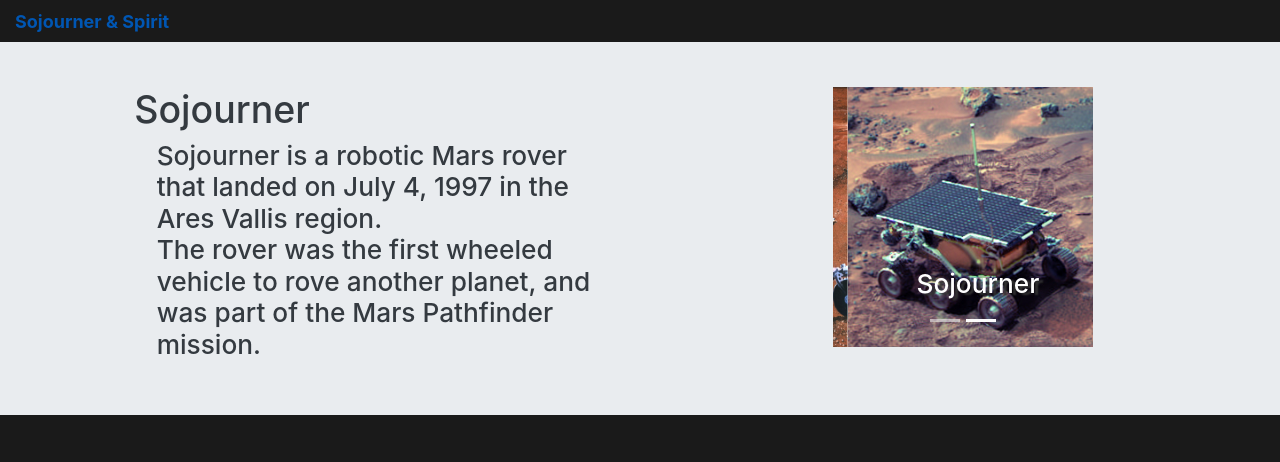
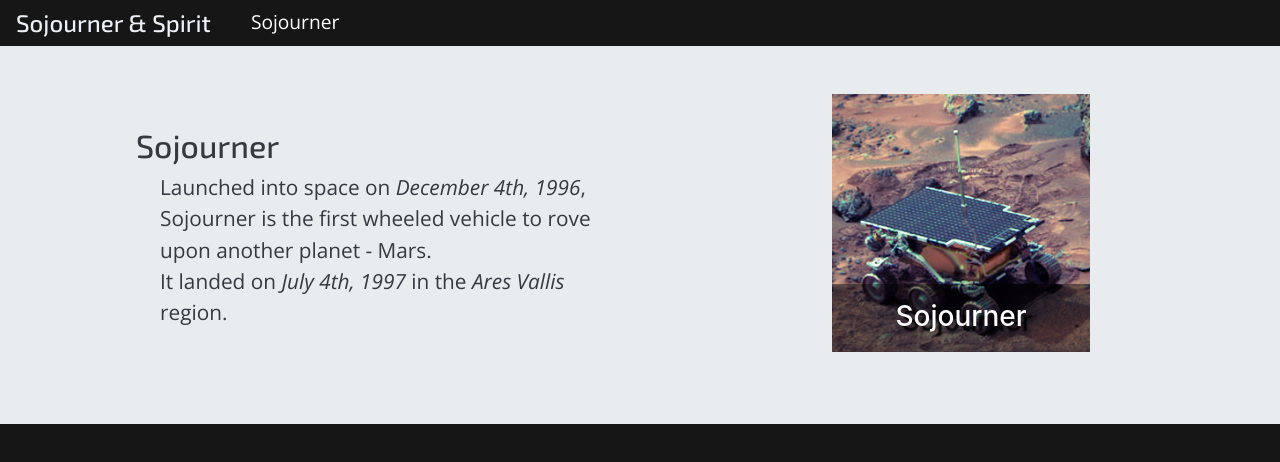
Before and after one commit to Xevion/history-of-robotics, a Vue app: page / in a window 1280 px wide. Shown: the top 462 px of the page. Built offline with nearby package versions, Linux system fonts and the light colour scheme.

Commit message:
add proper carousel caption background, extend text shadow, font and navbar customization, darken black

```diff
--- a/src/App.vue
+++ b/src/App.vue
@@ -1,31 +1,34 @@
 <template>
     <div id="app">
         <b-nav card-header slot="header" v-b-scrollspy:nav-scroller>
-            <b-nav-item href="#sojourner-intro" class="font-weight-bolder" @click="scrollIntoView">Sojourner & Spirit
+            <b-navbar-brand class="px-2 pl-3 exo-2 font-weight-normal" style="font-size: 1.5em;">
+                Sojourner & Spirit
+            </b-navbar-brand>
+            <b-nav-item href="#sojourner-intro" link-classes="open-sans" @click="scrollIntoView">Sojourner
             </b-nav-item>
             <!--            <b-nav-item href="#mdo" @click="scrollIntoView">@mdo</b-nav-item>-->
             <!--            <b-nav-item href="#pi0" @click="scrollIntoView">@pi0</b-nav-item>-->
         </b-nav>
         <b-jumbotron fluid="true" class="text-dark py-5 px-5" container-fluid="true">
             <b-row class="px-3 w-100" align-h="around">
-                <b-col md="6" xl="5">
-                    <h1 id="sojourner-intro" class="ml-n4">
+                <b-col md="6" xl="5" align-self="center">
+                    <h2 id="sojourner-intro" class="ml-n4 exo-2">
                         Sojourner
-                    </h1>
-                    <h3>
-                        Sojourner is a robotic Mars rover that landed on July 4, 1997 in the Ares Vallis region.
+                    </h2>
+                    <p class="open-sans" style="font-size: 1.3em;">
+                        Launched into space on <em>December 4th, 1996</em>, Sojourner is the first wheeled vehicle to
+                        rove upon another planet - Mars.
                         <br>
-                        The rover was the first wheeled vehicle to rove another planet, and was part of the Mars
-                        Pathfinder mission.
-                    </h3>
+                        It landed on <em>July 4th, 1997</em> in the <em>Ares Vallis</em>
+                        region.
+                    </p>
                 </b-col>
                 <b-col md="6" xl="3">
                     <b-carousel
-                            :interval="5000"
-                            indicators
+                            :interval="4000"
                             img-height="400"
                             img-width="400"
-                            style="text-shadow: 4px 2px 2px #333333;"
+                            style="text-shadow: 6px 5px 2px black;"
                     >
                         <b-carousel-slide
                                 caption="Mars Pathfinder"
@@ -42,7 +45,37 @@
 </template>
 
 <style lang="scss">
+    @import url('https://fonts.googleapis.com/css2?family=Exo+2:wght@500&display=swap');
+    @import url('https://fonts.googleapis.com/css2?family=Open+Sans:ital,wght@0,400;0,600;0,700;1,400&display=swap');
     @import "./scss/_variables.scss";
+
+    .carousel-caption {
+        bottom: -10px;
+    }
+
+    .carousel-caption {
+        width: 100%;
+        background-size: cover;
+        background-color: rgba(0, 0, 0, .45);
+        padding-top: 1rem;
+        left: 0;
+    }
+
+    a {
+        text-align: center;
+
+        &:hover {
+            color: #b0b0b0;
+        }
+    }
+
+    .exo-2 {
+        font-family: 'Exo 2', sans-serif;
+    }
+
+    .open-sans {
+        font-family: 'Open Sans', sans-serif;
+    }
 
     .nav-link {
         font-size: 1.2em;
@@ -54,6 +87,7 @@
         color: $white;
         max-width: 100%;
         overflow-x: hidden;
+        font-size: 1em;
     }
 </style>
 
--- a/src/scss/_variables.scss
+++ b/src/scss/_variables.scss
@@ -1,2 +1,2 @@
-$primary: #1a1a1a;
+$primary: #161616;
 $white: #edf0f6;
```
